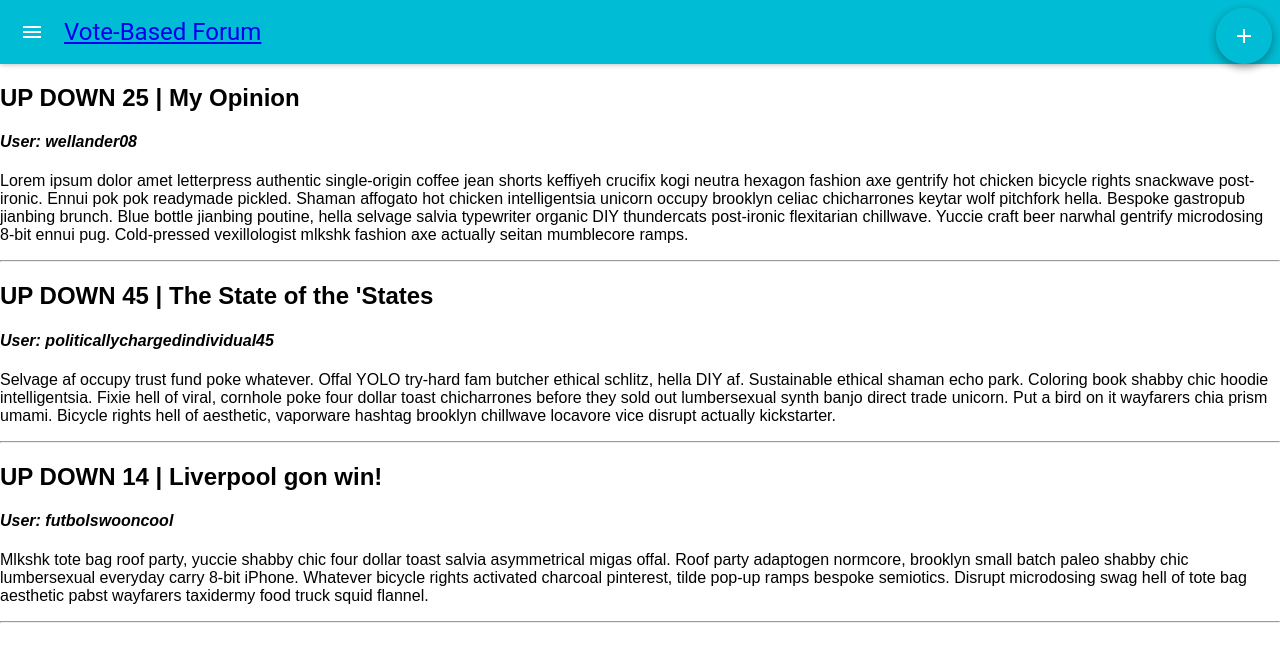
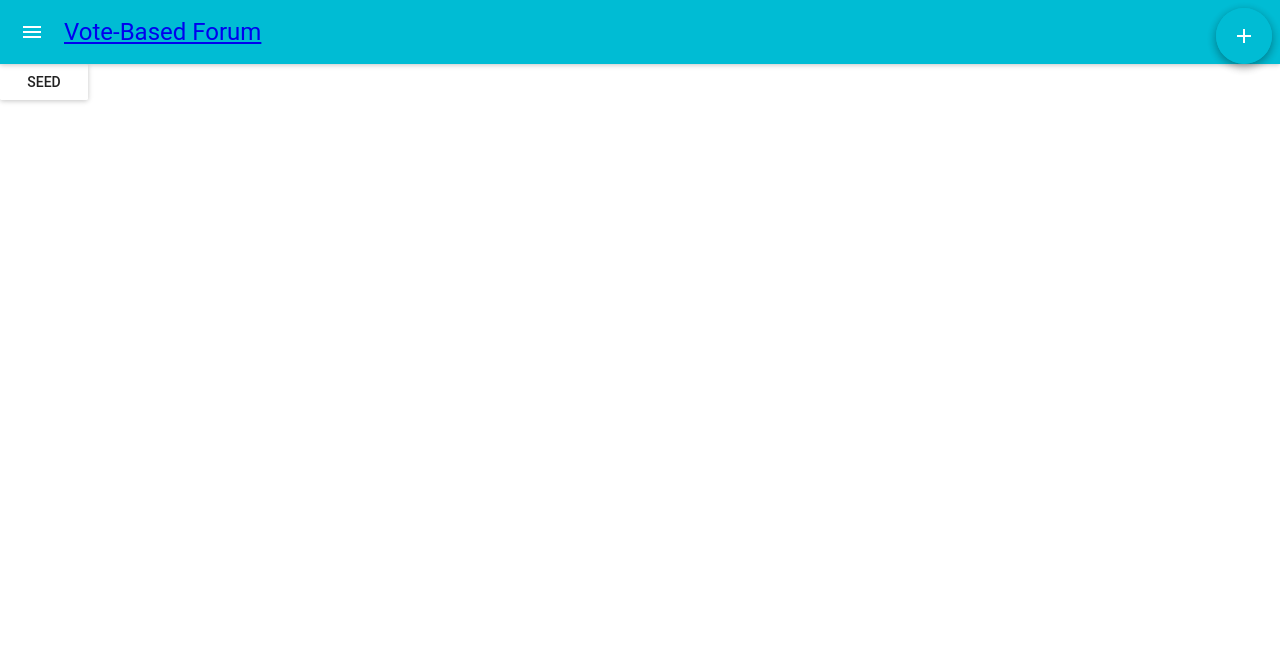
Before and after one commit to swellander/voter-based-forum, a React (Create React App) app: page / in a window 1280 px wide. Shown: the top 662 px of the page. Built offline with nearby package versions, Linux system fonts and the light colour scheme.

Commit message:
Add some post feed styling

```diff
--- a/src/components/App.jsx
+++ b/src/components/App.jsx
@@ -2,21 +2,27 @@ import React, { Component } from 'react';
 import logo from '../logo.svg';
 import '../App.css';
 import Feed from './Feed.jsx';
-import { Switch, Route } from 'react-router-dom';
+import { Switch, Route, withRouter } from 'react-router-dom';
 import Header from './Header.jsx';
 import Error404 from './Error404.jsx';
 import NewPostForm from './NewPostForm.jsx';
+import PropTypes from 'prop-types';
+import { connect } from 'react-redux';
 
 
 
 class App extends Component {
+  constructor(props) {
+    super(props)
+  }
+
 
   render() {
     return (
       <div>
         <Header />
         <Switch>
-          <Route exact path='/' component={Feed} />
+          <Route exact path='/' render={()=><Feed postList={this.props.masterPostList} />} />
           <Route path='/newPost' render={()=><NewPostForm onNewPostFormSubmission={this.handleNewPostFormSubmission} />} />
           <Route component={Error404} />
         </Switch>
@@ -25,4 +31,14 @@ class App extends Component {
   }
 }
 
-export default App;
+App.propTypes = {
+  masterPostList: PropTypes.object
+}
+
+const mapStateToProps = state => {
+  return {
+    masterPostList: state
+  }
+}
+
+export default withRouter(connect(mapStateToProps)(App));
--- a/src/components/Feed.jsx
+++ b/src/components/Feed.jsx
@@ -1,35 +1,15 @@
 import React from 'react';
 import Post from './Post.jsx';
+import PropTypes from 'prop-types';
 
-const seedFeed = {
-    '0': {
-        title: 'My Opinion',
-        votes: 25,
-        userName: 'wellander08',
-        body: 'Lorem ipsum dolor amet letterpress authentic single-origin coffee jean shorts keffiyeh crucifix kogi neutra hexagon fashion axe gentrify hot chicken bicycle rights snackwave post-ironic. Ennui pok pok readymade pickled. Shaman affogato hot chicken intelligentsia unicorn occupy brooklyn celiac chicharrones keytar wolf pitchfork hella. Bespoke gastropub jianbing brunch. Blue bottle jianbing poutine, hella selvage salvia typewriter organic DIY thundercats post-ironic flexitarian chillwave. Yuccie craft beer narwhal gentrify microdosing 8-bit ennui pug. Cold-pressed vexillologist mlkshk fashion axe actually seitan mumblecore ramps.',
-        id: 0
-    },
-    '1': {
-        title: 'The State of the \'States',
-        votes: 45,
-        userName: 'politicallychargedindividual45',
-        body: 'Selvage af occupy trust fund poke whatever. Offal YOLO try-hard fam butcher ethical schlitz, hella DIY af. Sustainable ethical shaman echo park. Coloring book shabby chic hoodie intelligentsia. Fixie hell of viral, cornhole poke four dollar toast chicharrones before they sold out lumbersexual synth banjo direct trade unicorn. Put a bird on it wayfarers chia prism umami. Bicycle rights hell of aesthetic, vaporware hashtag brooklyn chillwave locavore vice disrupt actually kickstarter.',
-        id: 1
-    },
-    '2': {
-        title: 'Liverpool gon win!',
-        votes: 14,
-        userName: 'futbolswooncool',
-        body: 'Mlkshk tote bag roof party, yuccie shabby chic four dollar toast salvia asymmetrical migas offal. Roof party adaptogen normcore, brooklyn small batch paleo shabby chic lumbersexual everyday carry 8-bit iPhone. Whatever bicycle rights activated charcoal pinterest, tilde pop-up ramps bespoke semiotics. Disrupt microdosing swag hell of tote bag aesthetic pabst wayfarers taxidermy food truck squid flannel.',
-        id: 2
-    }
-}
-
-function Feed() {
+function Feed(props) {
+    let styles = {
+        margin: 'auto',
+        maxWidth: '700px'    }
     return (
-        <div>
-            {Object.keys(seedFeed).map(function(postId) {
-                let post = seedFeed[postId];
+        <div style={styles}>
+            {Object.keys(props.postList).map(function(postId) {
+                let post = props.postList[postId];
                 return <Post title={post.title}
                     votes={post.votes}
                     userName={post.userName}
@@ -40,4 +20,8 @@ function Feed() {
     )
 };
 
+Feed.propTypes = {
+    postList: PropTypes.object
+}
+
 export default Feed;
--- a/src/components/Header.jsx
+++ b/src/components/Header.jsx
@@ -3,16 +3,70 @@ import AppBar from 'material-ui/AppBar';
 import FloatingActionButton from 'material-ui/FloatingActionButton';
 import ContentAdd from 'material-ui/svg-icons/content/add';
 import { Link } from 'react-router-dom';
-
+import RaisedButton from 'material-ui/RaisedButton';
+import { connect } from 'react-redux';
 /**
  * A simple example of `AppBar` with an icon on the right.
  * By default, the left icon is a navigation-menu.
  */
-const Header = () => (
-  <AppBar
-    title={<Link to='/'>Vote-Based Forum</Link>}
-    iconElementRight={<Link to='/newPost'><FloatingActionButton><ContentAdd /></FloatingActionButton></Link>}
-  />
-);
 
-export default Header;
+const seedFeed = {
+  '0': {
+      title: 'My Opinion',
+      votes: 25,
+      userName: 'wellander08',
+      body: 'Lorem ipsum dolor amet letterpress authentic single-origin coffee jean shorts keffiyeh crucifix kogi neutra hexagon fashion axe gentrify hot chicken bicycle rights snackwave post-ironic. Ennui pok pok readymade pickled. Shaman affogato hot chicken intelligentsia unicorn occupy brooklyn celiac chicharrones keytar wolf pitchfork hella. Bespoke gastropub jianbing brunch. Blue bottle jianbing poutine, hella selvage salvia typewriter organic DIY thundercats post-ironic flexitarian chillwave. Yuccie craft beer narwhal gentrify microdosing 8-bit ennui pug. Cold-pressed vexillologist mlkshk fashion axe actually seitan mumblecore ramps.',
+      id: 0
+  },
+  '1': {
+      title: 'The State of the \'States',
+      votes: 45,
+      userName: 'politicallychargedindividual45',
+      body: 'Selvage af occupy trust fund poke whatever. Offal YOLO try-hard fam butcher ethical schlitz, hella DIY af. Sustainable ethical shaman echo park. Coloring book shabby chic hoodie intelligentsia. Fixie hell of viral, cornhole poke four dollar toast chicharrones before they sold out lumbersexual synth banjo direct trade unicorn. Put a bird on it wayfarers chia prism umami. Bicycle rights hell of aesthetic, vaporware hashtag brooklyn chillwave locavore vice disrupt actually kickstarter.',
+      id: 1
+  },
+  '2': {
+      title: 'Liverpool gon win!',
+      votes: 14,
+      userName: 'futbolswooncool',
+      body: 'Mlkshk tote bag roof party, yuccie shabby chic four dollar toast salvia asymmetrical migas offal. Roof party adaptogen normcore, brooklyn small batch paleo shabby chic lumbersexual everyday carry 8-bit iPhone. Whatever bicycle rights activated charcoal pinterest, tilde pop-up ramps bespoke semiotics. Disrupt microdosing swag hell of tote bag aesthetic pabst wayfarers taxidermy food truck squid flannel.',
+      id: 2
+  }
+}
+
+
+
+const Header = (props) => {
+
+  function seed() {
+    const { dispatch } = props;
+    Object.keys(seedFeed).map(function(seedPostId) {
+        const { title, userName, body, id, votes } = seedFeed[seedPostId];
+        let action = {
+            type: 'ADD_POST',
+            title: title,
+            userName: userName,
+            body: body,
+            votes: votes,
+            id: id
+        }
+        dispatch(action);
+    });
+  }
+
+
+  return (
+    <div>
+      <AppBar
+        title={<Link to='/'>Vote-Based Forum</Link>}
+        iconElementRight={<Link to='/newPost'><FloatingActionButton><ContentAdd /></FloatingActionButton></Link>}
+      />
+      <RaisedButton
+        label='Seed'
+        onClick={()=>{seed()}}
+      />
+    </div>
+  );
+}
+
+export default connect()(Header);
--- a/src/components/NewPostForm.jsx
+++ b/src/components/NewPostForm.jsx
@@ -9,7 +9,6 @@ import { Route } from 'react-router-dom';
 
 
 function NewPostForm(props, context) {
-    console.log(context.history);
     function handleNewPostFormSubmission(event) {
         event.preventDefault();
         const { dispatch } = props;
--- a/src/components/Post.jsx
+++ b/src/components/Post.jsx
@@ -1,13 +1,47 @@
 import React from 'react';
 import PropTypes from 'prop-types';
+import VoteCounter from './VoteCounter.jsx';
 
 function Post(props) {
+    let containerStyles = {
+        display: 'grid',
+        gridTemplateRows: '2% 2% auto',
+        gridTemplateColumns: '15% 25% auto'
+    }
+
+    let voteCounterStyles = {
+        gridRowStart: '1',
+        gridRowEnd: '2',
+        gridColumnStart: '1',
+        gridColumnEnd: '2',
+        alignSelf: 'center',
+        justifySelf: 'center'
+    }
+    let titleStyles = {
+        gridRowStart: '1',
+        gridRowEnd: '2',
+        gridColumnStart: '2',
+        gridColumnEnd: '3'
+    }
+    let userNameStyles = {
+        gridRowStart: '2',
+        gridColumnStart: '2',
+        marginTop: '0'
+    }
+    let bodyStyles = {
+        gridRowStart: '3',
+        gridColumnStart: '2',
+        gridColumnEnd: 'end'
+    }
     return (
-        <div>
-            <h2><span>UP</span> <span>DOWN</span> {props.votes} | {props.title}</h2>
-            <h4><em>User: {props.userName}</em></h4>
-            <p>{props.body}</p>
-            <hr/>
+        <div style={containerStyles}>
+            <VoteCounter style={voteCounterStyles} votes={props.votes}/><h2 style={titleStyles}>{props.title}</h2>
+            <p style={userNameStyles}><em>{props.userName}</em></p>
+            <div style={bodyStyles}>
+                <p>{props.body}</p>
+                <hr/>
+            </div>
+
         </div>
     )
 }
@@ -15,7 +49,8 @@ function Post(props) {
 Post.propTypes = {
     title: PropTypes.string,
     userName: PropTypes.string,
-    body: PropTypes.string
+    body: PropTypes.string,
+    votes: PropTypes.number
 }
 
 export default Post;
--- /dev/null
+++ b/src/components/VoteCounter.jsx
@@ -0,0 +1,24 @@
+import React from 'react';
+import PropTypes from 'prop-types';
+import KeyboardArrowUp from 'material-ui/svg-icons/hardware/keyboard-arrow-up';
+import KeyboardArrowDown from 'material-ui/svg-icons/hardware/keyboard-arrow-down';
+
+const VoteCounter = (props) => {
+    let styles = props.style;
+    let voteStyles = {
+        margin: '0 0 0 4px'
+    }
+    return (
+        <div style={styles}>
+            <KeyboardArrowUp />
+            <p style={voteStyles}>{props.votes}</p>
+            <KeyboardArrowDown />
+        </div>
+    )
+}
+
+VoteCounter.propTypes = {
+    votes: PropTypes.number
+}
+
+export default VoteCounter;
--- a/src/reducers/post-feed-reducer.js
+++ b/src/reducers/post-feed-reducer.js
@@ -1,12 +1,13 @@
 export default (state = {}, action) => {
     switch (action.type) {
         case 'ADD_POST':
-            const { title, userName, body, id } = action;
+            const { title, userName, body, votes, id } = action;
             let newState = Object.assign({}, state, {
                 [id]: {
                     title: title,
                     userName: userName,
                     body: body,
+                    votes: votes,
                     id: id
                 }
             });
```
Also changed, not shown: 1 other file (tests, documents, lock files or other folders).
